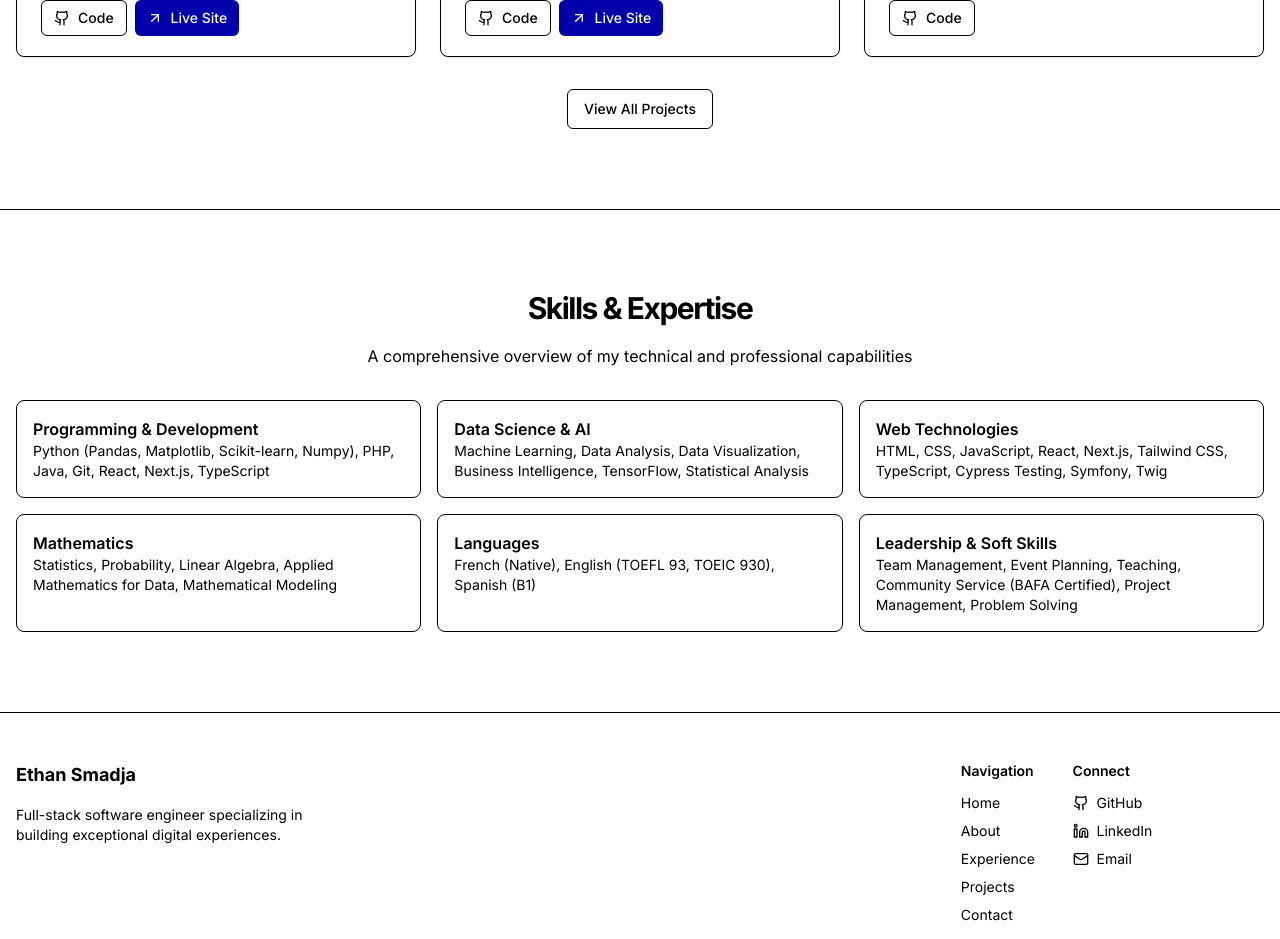
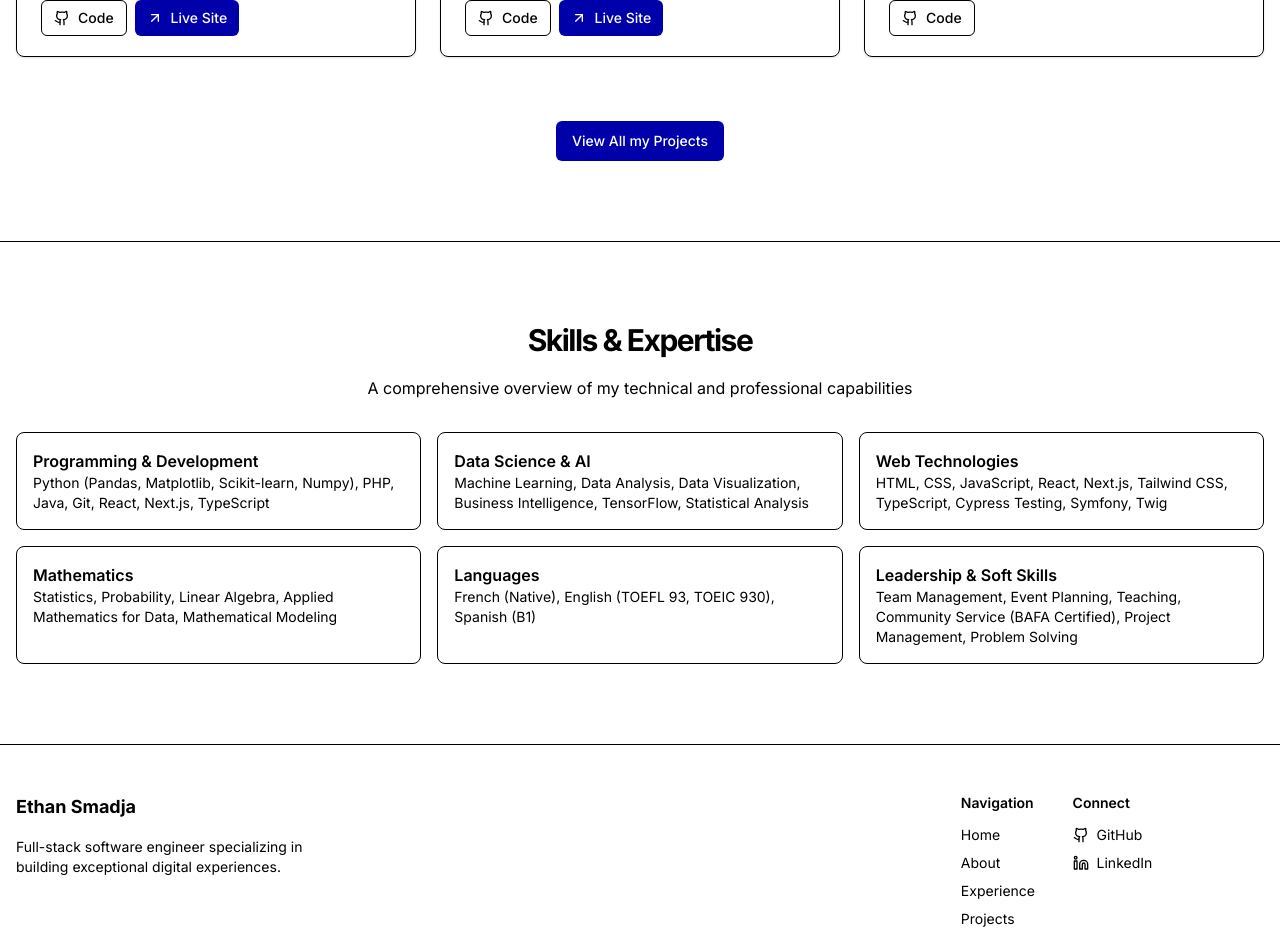
Before and after one commit to ethansmadjaa/ethansmadja, a Next.js app: page / in a window 1280 px wide. Shown: the part 1420-2359 px from the top of the page. Built offline with nearby package versions, Linux system fonts and the light colour scheme.

Commit message:
made changes

```diff
--- a/src/app/about/page.tsx
+++ b/src/app/about/page.tsx
@@ -20,7 +20,7 @@ export const metadata = {
 
 export default function AboutPage() {
   return (
-    <div className="container max-w-4xl px-4 py-8 sm:py-12 md:py-16 lg:py-24">
+    <div className="container px-4 py-8 sm:py-12 md:py-16 lg:py-24">
       <div className="space-y-8">
         <div className="space-y-4">
           <h1 className="text-3xl font-bold tracking-tight sm:text-4xl md:text-5xl">
@@ -60,7 +60,7 @@ export default function AboutPage() {
           </div>
           <div className="order-1 flex justify-center md:order-2">
             <Image
-              src="/profile.jpg"
+              src="/profile.JPG"
               alt="Ethan Smadja"
               width={240}
               height={240}
@@ -88,7 +88,7 @@ export default function AboutPage() {
                 </CardHeader>
                 <CardContent className="flex flex-wrap gap-2 px-4 pb-4 pt-0 sm:px-6 sm:pb-5">
                   {skill.items.map((item) => (
-                    <Badge key={item}>{item}</Badge>
+                    <Badge key={item} className="text-white bg-primary">{item}</Badge>
                   ))}
                 </CardContent>
               </Card>
@@ -157,7 +157,7 @@ export default function AboutPage() {
 
         <div className="flex justify-center pt-8">
           <Button asChild className="w-full sm:w-auto">
-            <Link href="/experience">
+            <Link href="/experience" className="text-white">
               View My Experience
               <ArrowRight className="ml-2 h-4 w-4" />
             </Link>
--- a/src/app/contact/page.tsx
+++ b/src/app/contact/page.tsx
@@ -117,7 +117,7 @@ export default function ContactPage() {
                   />
                 </div>
 
-                <Button type="submit" className="w-full sm:w-auto">
+                <Button type="submit" className="w-full sm:w-auto text-white bg-primary">
                   Send Message
                 </Button>
               </form>
--- a/src/app/experience/page.tsx
+++ b/src/app/experience/page.tsx
@@ -1,6 +1,10 @@
 import { Badge } from "@/components/ui/badge";
 import { experiences } from "@/data/experiences";
 import { CalendarIcon, MapPinIcon } from "lucide-react";
+import { Link as LucideLink } from "lucide-react";
+import Link from "next/link";
+import { Button } from "@/components/ui/button";
+import { ArrowRight } from "lucide-react";
 
 export const metadata = {
   title: "Experience - Ethan Smadja",
@@ -52,7 +56,7 @@ export default function ExperiencePage() {
 
             <div className="mt-4 flex flex-wrap gap-2">
               {experience.technologies.map((tech) => (
-                <Badge key={tech} variant="secondary">
+                <Badge key={tech} className="text-white bg-primary">
                   {tech}
                 </Badge>
               ))}
@@ -60,6 +64,14 @@ export default function ExperiencePage() {
           </div>
         ))}
       </div>
+      <div className="flex justify-center pt-8">
+          <Button asChild className="w-full sm:w-auto">
+            <Link href="/contact" className="text-white">
+              Contact Me
+              <ArrowRight className="ml-2 h-4 w-4" />
+            </Link>
+          </Button>
+      </div>
     </div>
   );
 }
--- a/src/app/globals.css
+++ b/src/app/globals.css
@@ -71,6 +71,12 @@
   color: white;
 }
 
+/* Force container to be full width */
+.container {
+  width: 100% !important;
+  max-width: 100% !important;
+}
+
 .text-primary {
   color: #00A;
 }
--- a/src/app/page.tsx
+++ b/src/app/page.tsx
@@ -17,7 +17,10 @@ import { skills } from "@/data/skills";
 export default function HomePage() {
   return (
     <div className="flex flex-col min-h-screen">
-      <section id="hero" className="flex flex-col items-center justify-center px-4 pt-20 sm:pt-36 md:pt-40 lg:pt-44 pb-8 sm:pb-12 md:pb-20 lg:pb-24 min-h-[85vh]">
+      <section
+        id="hero"
+        className="flex flex-col items-center justify-center px-4 pt-20 sm:pt-36 md:pt-40 lg:pt-44 pb-8 sm:pb-12 md:pb-20 lg:pb-24 min-h-[85vh]"
+      >
         <div className="container mx-auto flex flex-col items-center text-center">
           <div className="mx-auto max-w-3xl">
             <h1 className="text-3xl sm:text-4xl md:text-5xl lg:text-6xl font-bold tracking-tight">
@@ -27,13 +30,23 @@ export default function HomePage() {
               Student Software Engineer
             </p>
             <p className="mx-auto mt-4 max-w-[700px] text-base sm:text-lg md:text-xl text-muted-foreground">
-              I build innovative solutions with a focus on clean, efficient, and maintainable code.
+              I build innovative solutions with a focus on clean, efficient, and
+              maintainable code.
             </p>
             <div className="mt-6 sm:mt-8 flex flex-col sm:flex-row gap-4 justify-center">
-              <Button asChild size="lg" className="text-base px-8 bg-[#00A] hover:bg-[#0077cc] text-white">
+              <Button
+                asChild
+                size="lg"
+                className="text-base px-8 bg-[#00A] hover:bg-[#0077cc] text-white"
+              >
                 <Link href="/contact">Get in Touch</Link>
               </Button>
-              <Button asChild variant="outline" size="lg" className="text-base px-8 text-[#00A] border-[#00A] hover:bg-[#EEEEFF]">
+              <Button
+                asChild
+                variant="outline"
+                size="lg"
+                className="text-base px-8 text-[#00A] border-[#00A] hover:bg-[#EEEEFF]"
+              >
                 <Link href="/projects">View Projects</Link>
               </Button>
             </div>
@@ -116,9 +129,11 @@ export default function HomePage() {
             </Card>
           ))}
         </div>
-        <div className="flex justify-center">
-          <Button variant="outline" asChild className="w-full sm:w-auto">
-            <Link href="/projects">View All Projects</Link>
+        <div className="flex justify-center pt-8">
+          <Button asChild className="w-full sm:w-auto">
+            <Link href="/projects" className="text-white">
+              View All my Projects
+            </Link>
           </Button>
         </div>
       </section>
@@ -130,7 +145,8 @@ export default function HomePage() {
               Skills & Expertise
             </h2>
             <p className="text-center text-sm sm:text-base text-muted-foreground">
-              A comprehensive overview of my technical and professional capabilities
+              A comprehensive overview of my technical and professional
+              capabilities
             </p>
           </div>
           <div className="grid gap-4 sm:grid-cols-2 lg:grid-cols-3">
--- a/src/app/projects/page.tsx
+++ b/src/app/projects/page.tsx
@@ -5,7 +5,7 @@ import { ArrowUpRight, Github } from "lucide-react"
 import Image from "next/image"
 import Link from "next/link"
 import { projects } from "@/data/projects"
-
+import { Phone } from "lucide-react"
 export const metadata = {
   title: "Projects - Ethan Smadja",
   description: "Explore Ethan Smadja's portfolio of software engineering projects and technical work.",
@@ -39,7 +39,7 @@ export default function ProjectsPage() {
               </CardHeader>
               <CardContent className="flex-grow px-4 pb-0 sm:px-6">
                 <p className="mb-4 text-sm text-muted-foreground">{project.longDescription}</p>
-                <div className="flex flex-wrap gap-2">
+                <div className="flex flex-wrap gap-2 px-4 pb-4 pt-0 sm:px-6 sm:pb-5">
                   {project.technologies.map((tech) => (
                     <Badge key={tech} variant="secondary">{tech}</Badge>
                   ))}
@@ -75,8 +75,9 @@ export default function ProjectsPage() {
 
         <div className="flex justify-center pt-8">
           <Button asChild className="w-full sm:w-auto">
-            <Link href="/contact">
+            <Link href="/contact" className="text-white">
               Contact Me
+              <Phone className="ml-2 h-4 w-4" />
             </Link>
           </Button>
         </div>
--- a/src/components/footer.tsx
+++ b/src/components/footer.tsx
@@ -1,10 +1,10 @@
 import Link from "next/link"
-import { Github, Linkedin, Mail } from "lucide-react"
+import { Github, Linkedin } from "lucide-react"
 
 export function Footer() {
   return (
     <footer className="border-t bg-muted/40">
-      <div className="container px-4 py-8 md:py-12">
+      <div className="container w-full max-w-full px-4 py-8 md:py-12">
         <div className="flex flex-col gap-8 md:flex-row md:justify-between">
           <div className="space-y-4">
             <h3 className="text-lg font-bold">Ethan Smadja</h3>
@@ -70,15 +70,6 @@ export function Footer() {
                     <span>LinkedIn</span>
                   </a>
                 </li>
-                <li>
-                  <a
-                    href="mailto:Ethan@smadja.biz"
-                    className="flex items-center gap-2 text-muted-foreground transition-colors hover:text-foreground"
-                  >
-                    <Mail className="h-4 w-4" />
-                    <span>Email</span>
-                  </a>
-                </li>
               </ul>
             </div>
           </div>
--- a/src/components/navigation.tsx
+++ b/src/components/navigation.tsx
@@ -22,7 +22,7 @@ export function Navigation() {
 
   return (
     <header className="fixed top-0 z-50 w-full border-b bg-background/95 backdrop-blur supports-[backdrop-filter]:bg-background/60">
-      <nav className="container flex h-16 items-center justify-between px-4">
+      <nav className="container w-full max-w-full px-4 flex h-16 items-center justify-between">
         <Link href="/" className="font-bold text-lg sm:text-xl">
           ES
         </Link>
--- a/tailwind.config.ts
+++ b/tailwind.config.ts
@@ -11,20 +11,14 @@ const config: Config = {
     container: {
       center: true,
       padding: {
-        DEFAULT: '1.5rem',
-        sm: '2rem',
-        lg: '4rem',
-        xl: '5rem',
-        '2xl': '6rem',
+        DEFAULT: '1rem',
+        sm: '1.5rem',
+        md: '2rem',
+        lg: '2.5rem',
+        xl: '3rem',
+        '2xl': '4rem',
       },
-      maxWidth: {
-        DEFAULT: '100%',
-        sm: '640px',
-        md: '768px',
-        lg: '1024px',
-        xl: '1280px',
-        '2xl': '1536px',
-      },
+      maxWidth: '100%',
     },
     extend: {
       backgroundImage: {
```
Also changed, not shown: tailwind.config.js (added).
